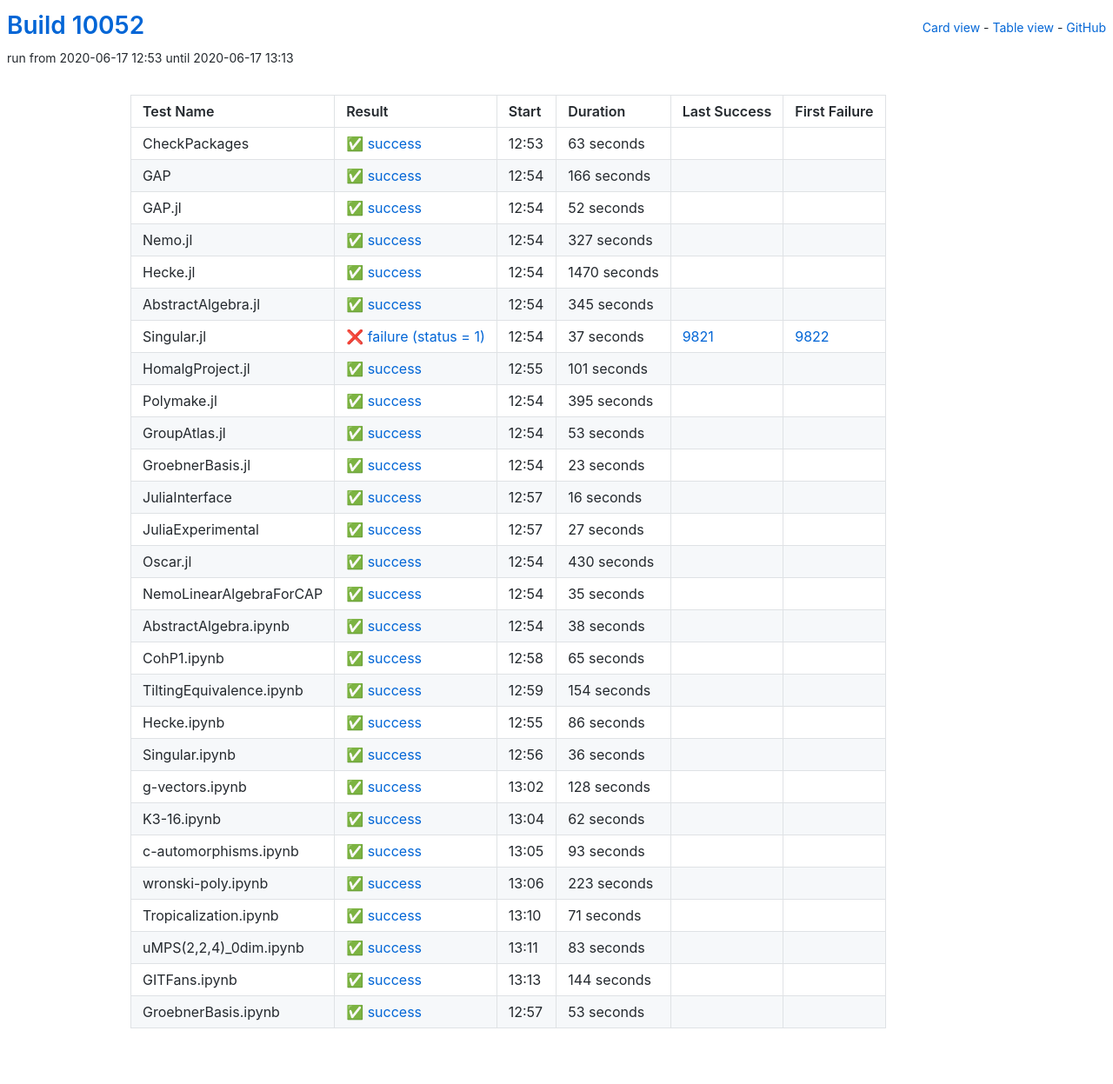
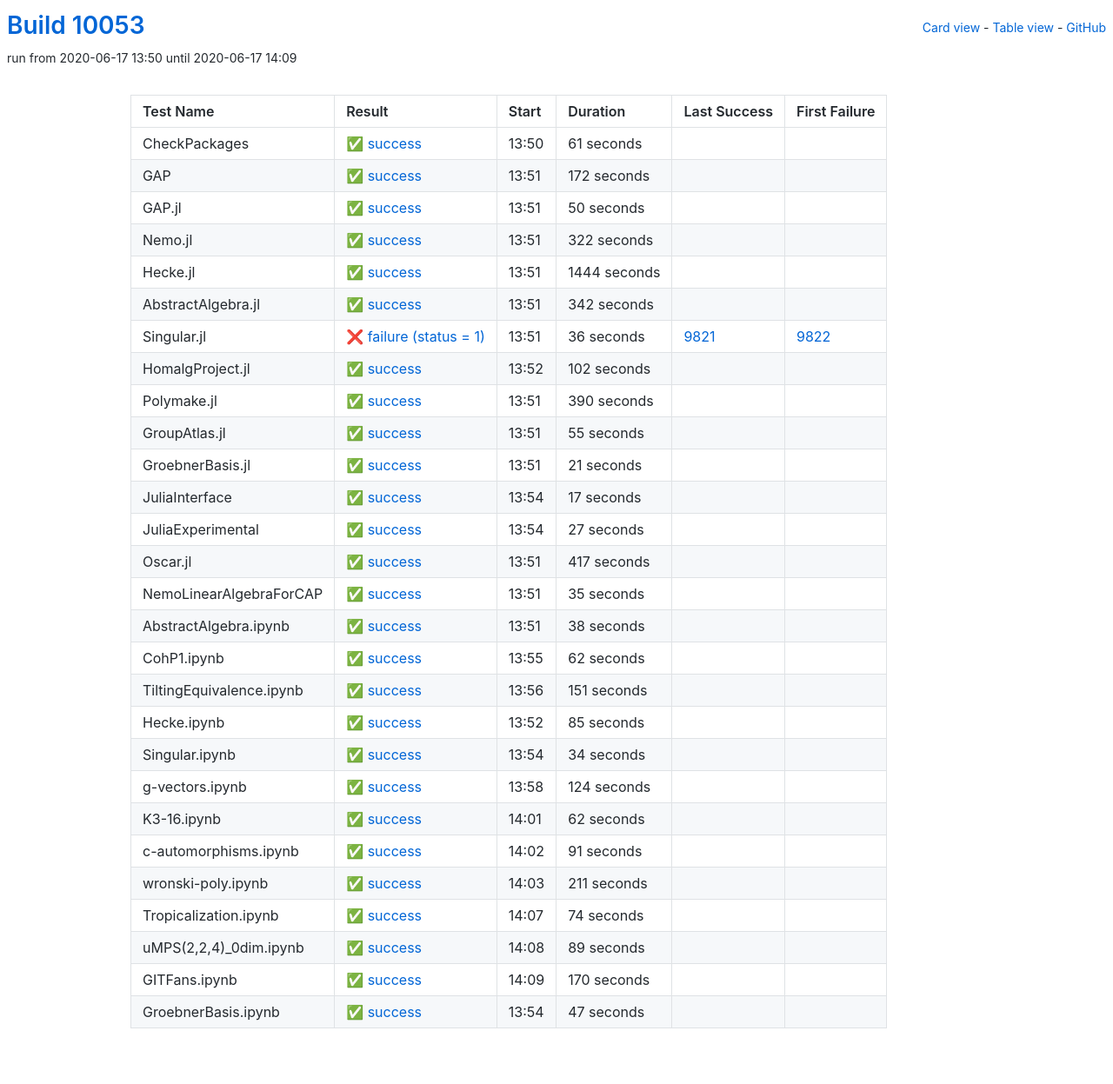
Before and after one commit to oscar-system/oscar-ci-status, a Jekyll site: the page built from table.html, in a window 1280 px wide. Shown: the whole page at 87% size. Built offline with Jekyll 4.4.1, drawn with Linux system fonts in a browser that asks for light colours.

Commit message:
Build #10053

```diff
--- a/_data/ci.yml
+++ b/_data/ci.yml
@@ -1,6 +1,6 @@
 ---
-build: 10052
-build_url: https://oscarci.mathematik.uni-kl.de/job/oscar/10052/
+build: 10053
+build_url: https://oscarci.mathematik.uni-kl.de/job/oscar/10053/
 job: oscar
 organization: oscar-system
 repo: oscar-ci-status
@@ -8,152 +8,152 @@
 tests:
 - name: CheckPackages
   id: checkpackages
-  log: https://oscarci.mathematik.uni-kl.de/job/oscar/10052/artifact/logs/build-10052/CheckPackages.log
-  start: 2020-06-17 12:53
+  log: https://oscarci.mathematik.uni-kl.de/job/oscar/10053/artifact/logs/build-10053/CheckPackages.log
+  start: 2020-06-17 13:50
   success: true
   exitcode: 0
   status: success
-  duration: 63
+  duration: 61
   last_success: false
   last_success_url:
   first_failure: false
   first_failure_url:
 - name: GAP
   id: gap
-  log: https://oscarci.mathematik.uni-kl.de/job/oscar/10052/artifact/logs/build-10052/GAP.log
-  start: 2020-06-17 12:54
+  log: https://oscarci.mathematik.uni-kl.de/job/oscar/10053/artifact/logs/build-10053/GAP.log
+  start: 2020-06-17 13:51
   success: true
   exitcode: 0
   status: success
-  duration: 166
+  duration: 172
   last_success: false
   last_success_url:
   first_failure: false
   first_failure_url:
 - name: GAP.jl
   id: gap-jl
-  log: https://oscarci.mathematik.uni-kl.de/job/oscar/10052/artifact/logs/build-10052/GAP.jl.log
-  start: 2020-06-17 12:54
+  log: https://oscarci.mathematik.uni-kl.de/job/oscar/10053/artifact/logs/build-10053/GAP.jl.log
+  start: 2020-06-17 13:51
   success: true
   exitcode: 0
   status: success
-  duration: 52
+  duration: 50
   last_success: false
   last_success_url:
   first_failure: false
   first_failure_url:
 - name: Nemo.jl
   id: nemo-jl
-  log: https://oscarci.mathematik.uni-kl.de/job/oscar/10052/artifact/logs/build-10052/Nemo.jl.log
-  start: 2020-06-17 12:54
+  log: https://oscarci.mathematik.uni-kl.de/job/oscar/10053/artifact/logs/build-10053/Nemo.jl.log
+  start: 2020-06-17 13:51
   success: true
   exitcode: 0
   status: success
-  duration: 327
+  duration: 322
   last_success: false
   last_success_url:
   first_failure: false
   first_failure_url:
 - name: Hecke.jl
   id: hecke-jl
-  log: https://oscarci.mathematik.uni-kl.de/job/oscar/10052/artifact/logs/build-10052/Hecke.jl.log
-  start: 2020-06-17 12:54
+  log: https://oscarci.mathematik.uni-kl.de/job/oscar/10053/artifact/logs/build-10053/Hecke.jl.log
+  start: 2020-06-17 13:51
   success: true
   exitcode: 0
   status: success
-  duration: 1470
+  duration: 1444
   last_success: false
   last_success_url:
   first_failure: false
   first_failure_url:
 - name: AbstractAlgebra.jl
   id: abstractalgebra-jl
-  log: https://oscarci.mathematik.uni-kl.de/job/oscar/10052/artifact/logs/build-10052/AbstractAlgebra.jl.log
-  start: 2020-06-17 12:54
+  log: https://oscarci.mathematik.uni-kl.de/job/oscar/10053/artifact/logs/build-10053/AbstractAlgebra.jl.log
+  start: 2020-06-17 13:51
   success: true
   exitcode: 0
   status: success
-  duration: 345
+  duration: 342
   last_success: false
   last_success_url:
   first_failure: false
   first_failure_url:
 - name: Singular.jl
   id: singular-jl
-  log: https://oscarci.mathematik.uni-kl.de/job/oscar/10052/artifact/logs/build-10052/Singular.jl.log
-  start: 2020-06-17 12:54
+  log: https://oscarci.mathematik.uni-kl.de/job/oscar/10053/artifact/logs/build-10053/Singular.jl.log
+  start: 2020-06-17 13:51
   success: false
   exitcode: 1
   status: failure
-  duration: 37
+  duration: 36
   last_success: 9821
   last_success_url: https://oscarci.mathematik.uni-kl.de/job/oscar/9821/
   first_failure: 9822
   first_failure_url: https://oscarci.mathematik.uni-kl.de/job/oscar/9822/
 - name: HomalgProject.jl
   id: homalgproject-jl
-  log: https://oscarci.mathematik.uni-kl.de/job/oscar/10052/artifact/logs/build-10052/HomalgProject.jl.log
-  start: 2020-06-17 12:55
+  log: https://oscarci.mathematik.uni-kl.de/job/oscar/10053/artifact/logs/build-10053/HomalgProject.jl.log
+  start: 2020-06-17 13:52
   success: true
   exitcode: 0
   status: success
-  duration: 101
+  duration: 102
   last_success: false
   last_success_url:
   first_failure: false
   first_failure_url:
 - name: Polymake.jl
   id: polymake-jl
-  log: https://oscarci.mathematik.uni-kl.de/job/oscar/10052/artifact/logs/build-10052/Polymake.jl.log
-  start: 2020-06-17 12:54
+  log: https://oscarci.mathematik.uni-kl.de/job/oscar/10053/artifact/logs/build-10053/Polymake.jl.log
+  start: 2020-06-17 13:51
   success: true
   exitcode: 0
   status: success
-  duration: 395
+  duration: 390
   last_success: false
   last_success_url:
   first_failure: false
   first_failure_url:
 - name: GroupAtlas.jl
   id: groupatlas-jl
-  log: https://oscarci.mathematik.uni-kl.de/job/oscar/10052/artifact/logs/build-10052/GroupAtlas.jl.log
-  start: 2020-06-17 12:54
+  log: https://oscarci.mathematik.uni-kl.de/job/oscar/10053/artifact/logs/build-10053/GroupAtlas.jl.log
+  start: 2020-06-17 13:51
   success: true
   exitcode: 0
   status: success
-  duration: 53
+  duration: 55
   last_success: false
   last_success_url:
   first_failure: false
   first_failure_url:
 - name: GroebnerBasis.jl
   id: groebnerbasis-jl
-  log: https://oscarci.mathematik.uni-kl.de/job/oscar/10052/artifact/logs/build-10052/GroebnerBasis.jl.log
-  start: 2020-06-17 12:54
+  log: https://oscarci.mathematik.uni-kl.de/job/oscar/10053/artifact/logs/build-10053/GroebnerBasis.jl.log
+  start: 2020-06-17 13:51
   success: true
   exitcode: 0
   status: success
-  duration: 23
+  duration: 21
   last_success: false
   last_success_url:
   first_failure: false
   first_failure_url:
 - name: JuliaInterface
   id: juliainterface
-  log: https://oscarci.mathematik.uni-kl.de/job/oscar/10052/artifact/logs/build-10052/JuliaInterface.log
-  start: 2020-06-17 12:57
+  log: https://oscarci.mathematik.uni-kl.de/job/oscar/10053/artifact/logs/build-10053/JuliaInterface.log
+  start: 2020-06-17 13:54
   success: true
   exitcode: 0
   status: success
-  duration: 16
+  duration: 17
   last_success: false
   last_success_url:
   first_failure: false
   first_failure_url:
 - name: JuliaExperimental
   id: juliaexperimental
-  log: https://oscarci.mathematik.uni-kl.de/job/oscar/10052/artifact/logs/build-10052/JuliaExperimental.log
-  start: 2020-06-17 12:57
+  log: https://oscarci.mathematik.uni-kl.de/job/oscar/10053/artifact/logs/build-10053/JuliaExperimental.log
+  start: 2020-06-17 13:54
   success: true
   exitcode: 0
   status: success
@@ -164,20 +164,20 @@
   first_failure_url:
 - name: Oscar.jl
   id: oscar-jl
-  log: https://oscarci.mathematik.uni-kl.de/job/oscar/10052/artifact/logs/build-10052/Oscar.jl.log
-  start: 2020-06-17 12:54
+  log: https://oscarci.mathematik.uni-kl.de/job/oscar/10053/artifact/logs/build-10053/Oscar.jl.log
+  start: 2020-06-17 13:51
   success: true
   exitcode: 0
   status: success
-  duration: 430
+  duration: 417
   last_success: false
   last_success_url:
   first_failure: false
   first_failure_url:
 - name: NemoLinearAlgebraForCAP
   id: nemolinearalgebraforcap
-  log: https://oscarci.mathematik.uni-kl.de/job/oscar/10052/artifact/logs/build-10052/NemoLinearAlgebraForCAP.log
-  start: 2020-06-17 12:54
+  log: https://oscarci.mathematik.uni-kl.de/job/oscar/10053/artifact/logs/build-10053/NemoLinearAlgebraForCAP.log
+  start: 2020-06-17 13:51
   success: true
   exitcode: 0
   status: success
@@ -188,8 +188,8 @@
   first_failure_url:
 - name: AbstractAlgebra.ipynb
   id: abstractalgebra-ipynb
-  log: https://oscarci.mathematik.uni-kl.de/job/oscar/10052/artifact/logs/build-10052/AbstractAlgebra.ipynb.log
-  start: 2020-06-17 12:54
+  log: https://oscarci.mathematik.uni-kl.de/job/oscar/10053/artifact/logs/build-10053/AbstractAlgebra.ipynb.log
+  start: 2020-06-17 13:51
   success: true
   exitcode: 0
   status: success
@@ -200,68 +200,68 @@
   first_failure_url:
 - name: CohP1.ipynb
   id: cohp1-ipynb
-  log: https://oscarci.mathematik.uni-kl.de/job/oscar/10052/artifact/logs/build-10052/CohP1.ipynb.log
-  start: 2020-06-17 12:58
+  log: https://oscarci.mathematik.uni-kl.de/job/oscar/10053/artifact/logs/build-10053/CohP1.ipynb.log
+  start: 2020-06-17 13:55
   success: true
   exitcode: 0
   status: success
-  duration: 65
+  duration: 62
   last_success: false
   last_success_url:
   first_failure: false
   first_failure_url:
 - name: TiltingEquivalence.ipynb
   id: tiltingequivalence-ipynb
-  log: https://oscarci.mathematik.uni-kl.de/job/oscar/10052/artifact/logs/build-10052/TiltingEquivalence.ipynb.log
-  start: 2020-06-17 12:59
+  log: https://oscarci.mathematik.uni-kl.de/job/oscar/10053/artifact/logs/build-10053/TiltingEquivalence.ipynb.log
+  start: 2020-06-17 13:56
   success: true
   exitcode: 0
   status: success
-  duration: 154
+  duration: 151
   last_success: false
   last_success_url:
   first_failure: false
   first_failure_url:
 - name: Hecke.ipynb
   id: hecke-ipynb
-  log: https://oscarci.mathematik.uni-kl.de/job/oscar/10052/artifact/logs/build-10052/Hecke.ipynb.log
-  start: 2020-06-17 12:55
+  log: https://oscarci.mathematik.uni-kl.de/job/oscar/10053/artifact/logs/build-10053/Hecke.ipynb.log
+  start: 2020-06-17 13:52
   success: true
   exitcode: 0
   status: success
-  duration: 86
+  duration: 85
   last_success: false
   last_success_url:
   first_failure: false
   first_failure_url:
 - name: Singular.ipynb
   id: singular-ipynb
-  log: https://oscarci.mathematik.uni-kl.de/job/oscar/10052/artifact/logs/build-10052/Singular.ipynb.log
-  start: 2020-06-17 12:56
+  log: https://oscarci.mathematik.uni-kl.de/job/oscar/10053/artifact/logs/build-10053/Singular.ipynb.log
+  start: 2020-06-17 13:54
   success: true
   exitcode: 0
   status: success
-  duration: 36
+  duration: 34
   last_success: false
   last_success_url:
   first_failure: false
   first_failure_url:
 - name: g-vectors.ipynb
   id: g-vectors-ipynb
-  log: https://oscarci.mathematik.uni-kl.de/job/oscar/10052/artifact/logs/build-10052/g-vectors.ipynb.log
-  start: 2020-06-17 13:02
+  log: https://oscarci.mathematik.uni-kl.de/job/oscar/10053/artifact/logs/build-10053/g-vectors.ipynb.log
+  start: 2020-06-17 13:58
   success: true
   exitcode: 0
   status: success
-  duration: 128
+  duration: 124
   last_success: false
   last_success_url:
   first_failure: false
   first_failure_url:
 - name: K3-16.ipynb
   id: k3-16-ipynb
-  log: https://oscarci.mathematik.uni-kl.de/job/oscar/10052/artifact/logs/build-10052/K3-16.ipynb.log
-  start: 2020-06-17 13:04
+  log: https://oscarci.mathematik.uni-kl.de/job/oscar/10053/artifact/logs/build-10053/K3-16.ipynb.log
+  start: 2020-06-17 14:01
   success: true
   exitcode: 0
   status: success
@@ -272,72 +272,72 @@
   first_failure_url:
 - name: c-automorphisms.ipynb
   id: c-automorphisms-ipynb
-  log: https://oscarci.mathematik.uni-kl.de/job/oscar/10052/artifact/logs/build-10052/c-automorphisms.ipynb.log
-  start: 2020-06-17 13:05
+  log: https://oscarci.mathematik.uni-kl.de/job/oscar/10053/artifact/logs/build-10053/c-automorphisms.ipynb.log
+  start: 2020-06-17 14:02
   success: true
   exitcode: 0
   status: success
-  duration: 93
+  duration: 91
   last_success: false
   last_success_url:
   first_failure: false
   first_failure_url:
 - name: wronski-poly.ipynb
   id: wronski-poly-ipynb
-  log: https://oscarci.mathematik.uni-kl.de/job/oscar/10052/artifact/logs/build-10052/wronski-poly.ipynb.log
-  start: 2020-06-17 13:06
+  log: https://oscarci.mathematik.uni-kl.de/job/oscar/10053/artifact/logs/build-10053/wronski-poly.ipynb.log
+  start: 2020-06-17 14:03
   success: true
   exitcode: 0
   status: success
-  duration: 223
+  duration: 211
   last_success: false
   last_success_url:
   first_failure: false
   first_failure_url:
 - name: Tropicalization.ipynb
   id: tropicalization-ipynb
-  log: https://oscarci.mathematik.uni-kl.de/job/oscar/10052/artifact/logs/build-10052/Tropicalization.ipynb.log
-  start: 2020-06-17 13:10
+  log: https://oscarci.mathematik.uni-kl.de/job/oscar/10053/artifact/logs/build-10053/Tropicalization.ipynb.log
+  start: 2020-06-17 14:07
   success: true
   exitcode: 0
   status: success
-  duration: 71
+  duration: 74
   last_success: false
   last_success_url:
   first_failure: false
   first_failure_url:
 - name: uMPS(2,2,4)_0dim.ipynb
   id: umps-2-2-4-0dim-ipynb
-  log: https://oscarci.mathematik.uni-kl.de/job/oscar/10052/artifact/logs/build-10052/uMPS-2-2-4-_0dim.ipynb.log
-  start: 2020-06-17 13:11
+  log: https://oscarci.mathematik.uni-kl.de/job/oscar/10053/artifact/logs/build-10053/uMPS-2-2-4-_0dim.ipynb.log
+  start: 2020-06-17 14:08
   success: true
   exitcode: 0
   status: success
-  duration: 83
+  duration: 89
   last_success: false
   last_success_url:
   first_failure: false
   first_failure_url:
 - name: GITFans.ipynb
   id: gitfans-ipynb
-  log: https://oscarci.mathematik.uni-kl.de/job/oscar/10052/artifact/logs/build-10052/GITFans.ipynb.log
-  start: 2020-06-17 13:13
+  log: https://oscarci.mathematik.uni-kl.de/job/oscar/10053/artifact/logs/build-10053/GITFans.ipynb.log
+  start: 2020-06-17 14:09
   success: true
   exitcode: 0
   status: success
-  duration: 144
+  duration: 170
   last_success: false
   last_success_url:
   first_failure: false
   first_failure_url:
 - name: GroebnerBasis.ipynb
   id: groebnerbasis-ipynb
-  log: https://oscarci.mathematik.uni-kl.de/job/oscar/10052/artifact/logs/build-10052/GroebnerBasis.ipynb.log
-  start: 2020-06-17 12:57
+  log: https://oscarci.mathematik.uni-kl.de/job/oscar/10053/artifact/logs/build-10053/GroebnerBasis.ipynb.log
+  start: 2020-06-17 13:54
   success: true
   exitcode: 0
   status: success
-  duration: 53
+  duration: 47
   last_success: false
   last_success_url:
   first_failure: false
```
Also changed, not shown: README.md.
